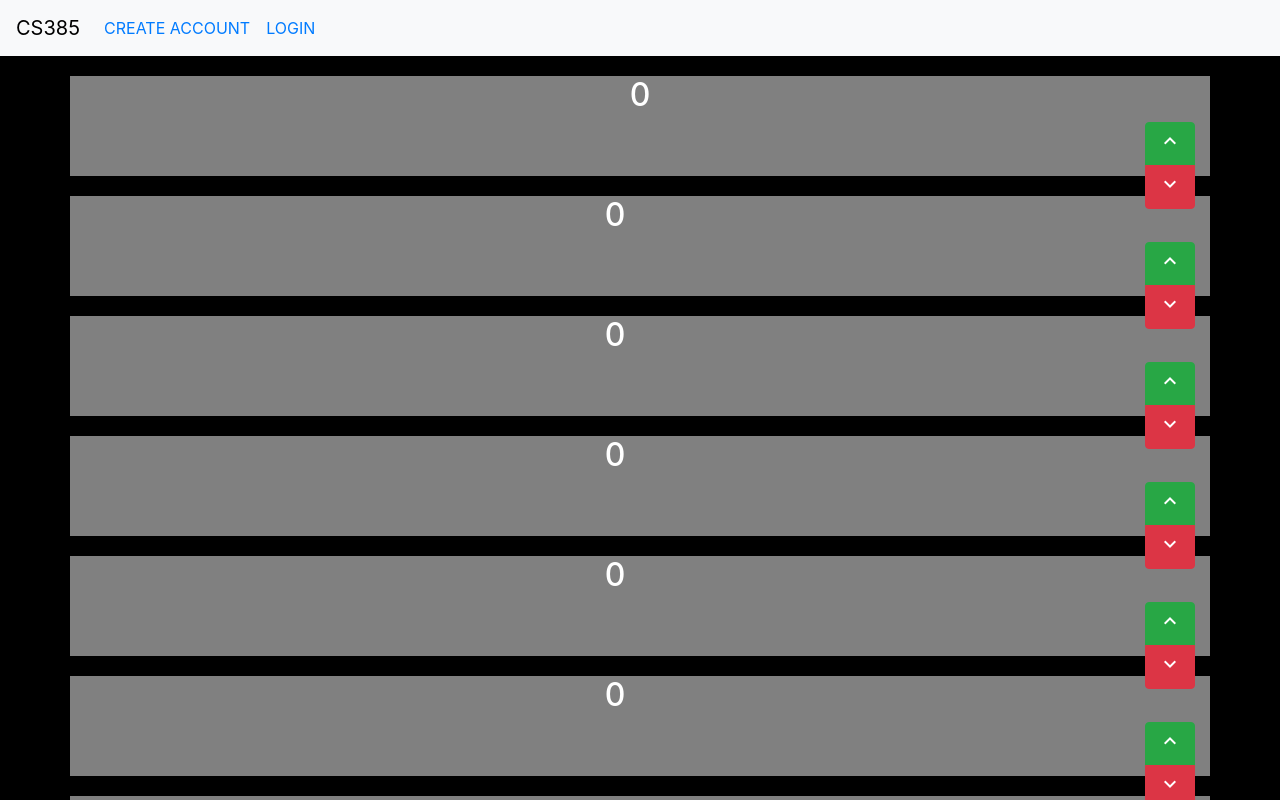
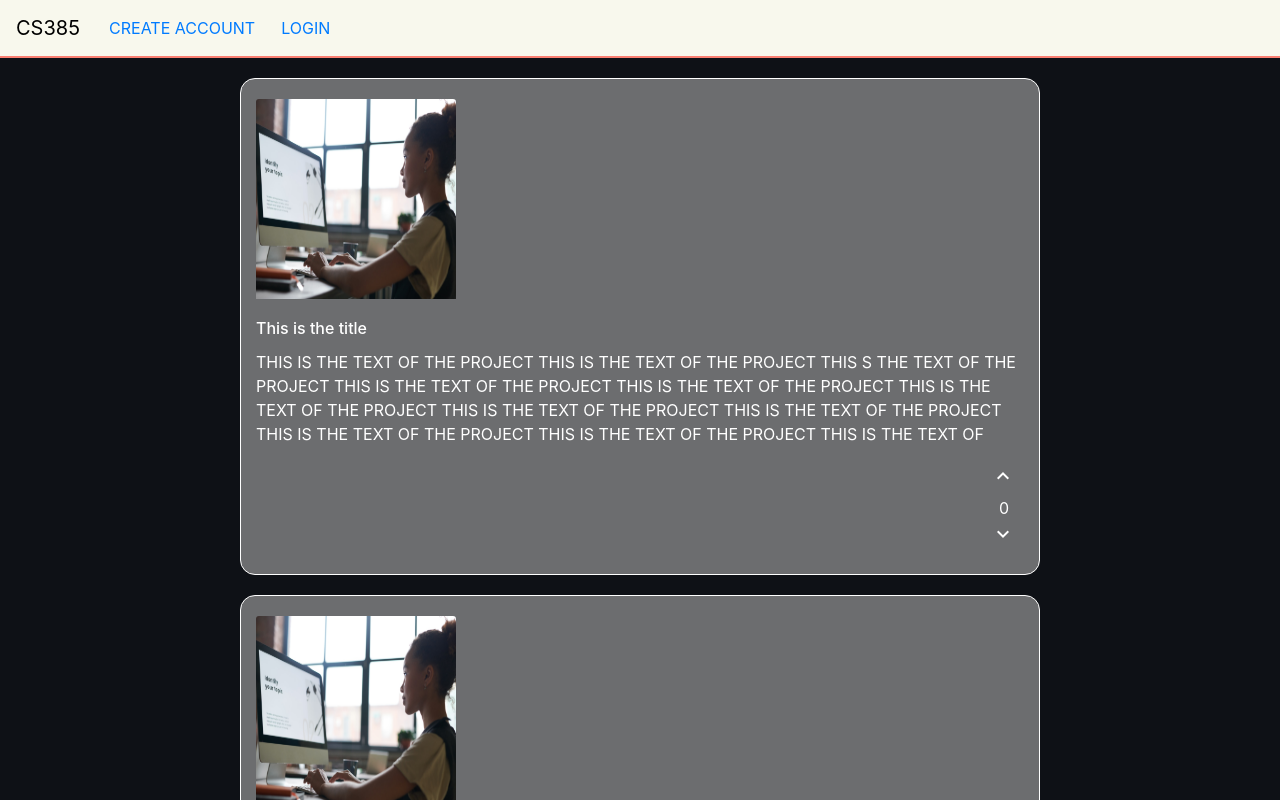
Before and after one commit to MK-IE/create-react-investment, a React (Create React App) app: page / in a window 1280 px wide. Shown: the top 800 px of the page. Built offline with nearby package versions, Linux system fonts and the light colour scheme.

Commit message:
added node modules and improved functioanlity in main page

```diff
--- a/src/website_components/App.js
+++ b/src/website_components/App.js
@@ -2,17 +2,38 @@ import React from "react";
 import { Component } from "react";
 import MainPage from "./MainPage";
 import "./css/style.css";
+import CreateAccount from "./CreateAccount";
+import LoginAccount from "./LoginAccount";
 
 class App extends Component {
   constructor(props) {
     super(props);
+    this.state = {
+      createA: false,
+      loginA: false
+    };
+    this.cClick = this.cClick.bind(this);
+    this.lClick = this.lClick.bind(this);
+  }
+  cClick() {
+    this.setState({ createA: true });
+  }
+  lClick() {
+    this.setState({ loginA: true });
+  }
+  switchPages() {
+    console.log(this.state.createA);
+    switch (true) {
+      case this.state.createA:
+        return <CreateAccount />;
+      case this.state.loginA:
+        return <LoginAccount />;
+      default:
+        return <MainPage cClick={this.cClick} lClick={this.lClick} />;
+    }
   }
   render() {
-    return (
-      <div className="App">
-        <MainPage />
-      </div>
-    );
+    return <div className="App">{this.switchPages()}</div>;
   }
 }
 
--- /dev/null
+++ b/src/website_components/CreateAccount.js
@@ -0,0 +1,17 @@
+import React from "react";
+import { Component } from "react";
+
+class CreateAccount extends Component {
+  constructor(props) {
+    super(props);
+  }
+  render() {
+    return (
+      <div>
+        <h1>DUMMY TEXT</h1>
+      </div>
+    );
+  }
+}
+
+export default CreateAccount;
--- a/src/website_components/ElementDisplay.js
+++ b/src/website_components/ElementDisplay.js
@@ -1,5 +1,6 @@
 import React from "react";
 import { Component } from "react";
+import pImage from "./img/user-project.jpg";
 
 class ElementDisplay extends Component {
   constructor(props) {
@@ -18,15 +19,26 @@ class ElementDisplay extends Component {
   }
   render() {
     return (
-      <div className="user-projects container text-center">
-        <h2>{this.state.total}</h2>
-        <div class="btn-group-vertical float-right">
-          <button className="btn btn-success" onClick={this.likeBtn}>
-            <i className="material-icons">keyboard_arrow_up</i>
-          </button>
-          <button className="btn btn-danger" onClick={this.dislikeBtn}>
-            <i className="material-icons">keyboard_arrow_down</i>
-          </button>
+      <div className="user-projects container card">
+        <img src={pImage} className="img-user-projects card-img-top"></img>
+        <div className="cardBody">
+          <h6 className="card-title">This is the title</h6>
+          <p className="card-text">
+            THIS IS THE TEXT OF THE PROJECT THIS IS THE TEXT OF THE PROJECT THIS
+            S THE TEXT OF THE PROJECT THIS IS THE TEXT OF THE PROJECT THIS IS
+            THE TEXT OF THE PROJECT THIS IS THE TEXT OF THE PROJECT THIS IS THE
+            TEXT OF THE PROJECT THIS IS THE TEXT OF THE PROJECT THIS IS THE TEXT
+            OF THE PROJECT THIS IS THE TEXT OF THE PROJECT THIS IS THE TEXT OF
+          </p>
+          <div className="btn-group-vertical float-right">
+            <button className=" like-btn" onClick={this.likeBtn}>
+              <i className="material-icons">keyboard_arrow_up</i>
+            </button>
+            <span className="container text-center">{this.state.total}</span>
+            <button className=" dislike-btn" onClick={this.dislikeBtn}>
+              <i className="material-icons">keyboard_arrow_down</i>
+            </button>
+          </div>
         </div>
       </div>
     );
--- /dev/null
+++ b/src/website_components/LoginAccount.js
@@ -0,0 +1,17 @@
+import React from "react";
+import { Component } from "react";
+
+class LoginAccount extends Component {
+  constructor(props) {
+    super(props);
+  }
+  render() {
+    return (
+      <div>
+        <h1>DUMMY TEXT</h1>
+      </div>
+    );
+  }
+}
+
+export default LoginAccount;
--- a/src/website_components/MainPage.js
+++ b/src/website_components/MainPage.js
@@ -5,13 +5,17 @@ import ElementDisplay from "./ElementDisplay";
 class MainPage extends Component {
   constructor(props) {
     super(props);
+    this.nProjects = [...Array(10).keys()]; //Get our keys for each react element..
   }
   render() {
     //Dummy element displays
+    const projects = this.nProjects.map(p => (
+      <ElementDisplay key={p.toString()} />
+    ));
     return (
       <div>
-        <Nav />
-        {Array(10).fill(<ElementDisplay />)}
+        <Nav cClick={this.props.cClick} lClick={this.props.lClick}></Nav>
+        {projects}
       </div>
     );
   }
--- a/src/website_components/Nav.js
+++ b/src/website_components/Nav.js
@@ -17,7 +17,7 @@ class Nav extends Component {
   render() {
     const show = this.state.menu ? "show" : "";
     return (
-      <nav className="nav-bar navbar navbar-expand-lg bg-light">
+      <nav className="nav-bar navbar navbar-expand-lg">
         <span className="navbar-brand">CS385</span>
         <button
           className="navbar-toggler"
@@ -28,12 +28,18 @@ class Nav extends Component {
         </button>
         <div className={"collapse navbar-collapse " + show}>
           <div className="navbar-nav">
-            <a className="nav-item nav-link" href="#">
+            <button
+              className="btn btn-link nav-item"
+              onClick={this.props.cClick}
+            >
               CREATE ACCOUNT
-            </a>
-            <a className="nav-item nav-link" href="#">
+            </button>
+            <button
+              className="btn btn-link nav-item"
+              onClick={this.props.lClick}
+            >
               LOGIN
-            </a>
+            </button>
           </div>
         </div>
       </nav>
--- a/src/website_components/css/style.css
+++ b/src/website_components/css/style.css
@@ -1,18 +1,62 @@
 /*
-    list-icon: https://feathericons.com/?query=list
-
+    icons currently from google
+    image used in user-projects :
+    https://www.pexels.com/photo/woman-using-computer-3184163/
 */
 body {
-    background: black;
+  background: #0e1116;
 }
 .nav-bar {
-    color: black;
+  color: black;
+  border-bottom: 2px solid salmon;
+}
+
+.nav-bar {
+  background: #f8f8ed;
 }
 
 .user-projects {
-    margin-top: 20px;
-    margin-bottom: 20px;
-    background: grey;
-    color: white;
-    height: 100px;
+  background: rgba(170, 170, 170, 0.6);
+  border: 1px solid white;
+  color: white;
+  margin-top: 20px;
+  margin-bottom: 20px;
+  border-radius: 15px;
+  padding-top: 20px;
+  padding-bottom: 20px;
+  width: 800px;
 }
+
+.like-btn,
+.dislike-btn {
+  color: white;
+  background: transparent;
+  border: 1px solid transparent;
+}
+
+.like-btn:hover,
+.dislike-btn:hover {
+  cursor: pointer;
+}
+
+.like-btn:hover,
+.like-btn:focus {
+  color: #0be881;
+  border: 1px solid transparent;
+  background: transparent;
+  outline: 0;
+}
+
+.dislike-btn:hover,
+.dislike-btn:focus {
+  color: red;
+  border: 1px solid transparent;
+  background: transparent;
+  outline: 0;
+}
+
+.img-user-projects {
+  width: 200px;
+  height: 200px;
+  margin-bottom: 20px;
+}
```
Also changed, not shown: src/website_components/img/user-project.jpg (added), 1 other file (tests, documents, lock files or other folders).
